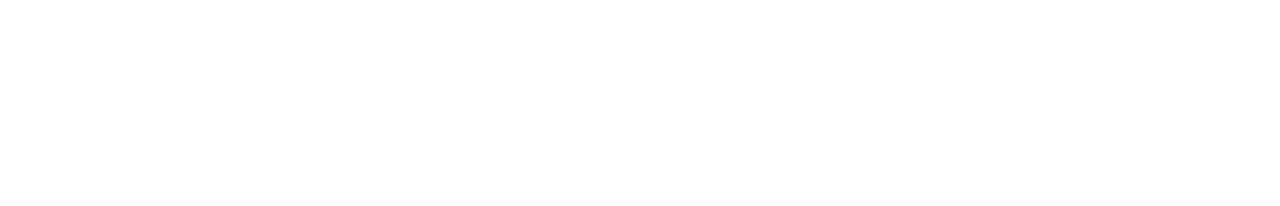
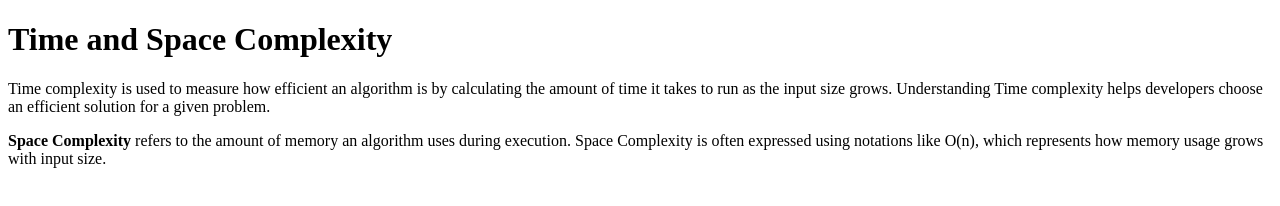
Before and after one commit to acciojob/time-and-space-complexity-somya9977, a website: page main.html in a window 1280 px wide. Drawn offline with Linux system fonts and the light colour scheme.

Commit message:
created a submission

```diff
--- a/main.html
+++ b/main.html
@@ -7,6 +7,16 @@
 </head>
 
 <body>
+	<h1>Time and Space Complexity</h1>
+
+  <p>
+    Time complexity is used to measure how efficient an algorithm is by calculating the amount of time it takes to run as the input size grows. Understanding Time complexity helps developers choose an efficient solution for a given problem.
+  </p>
+
+  <p>
+    <b>Space Complexity</b> refers to the amount of memory an algorithm uses during execution. Space Complexity is often expressed using notations like O(n), which represents how memory usage grows with input size.
+  </p>
+
 	<!-- the entire body must be written by student -->
     <script type="text/javascript" src="./script.js">
 </script>
```
